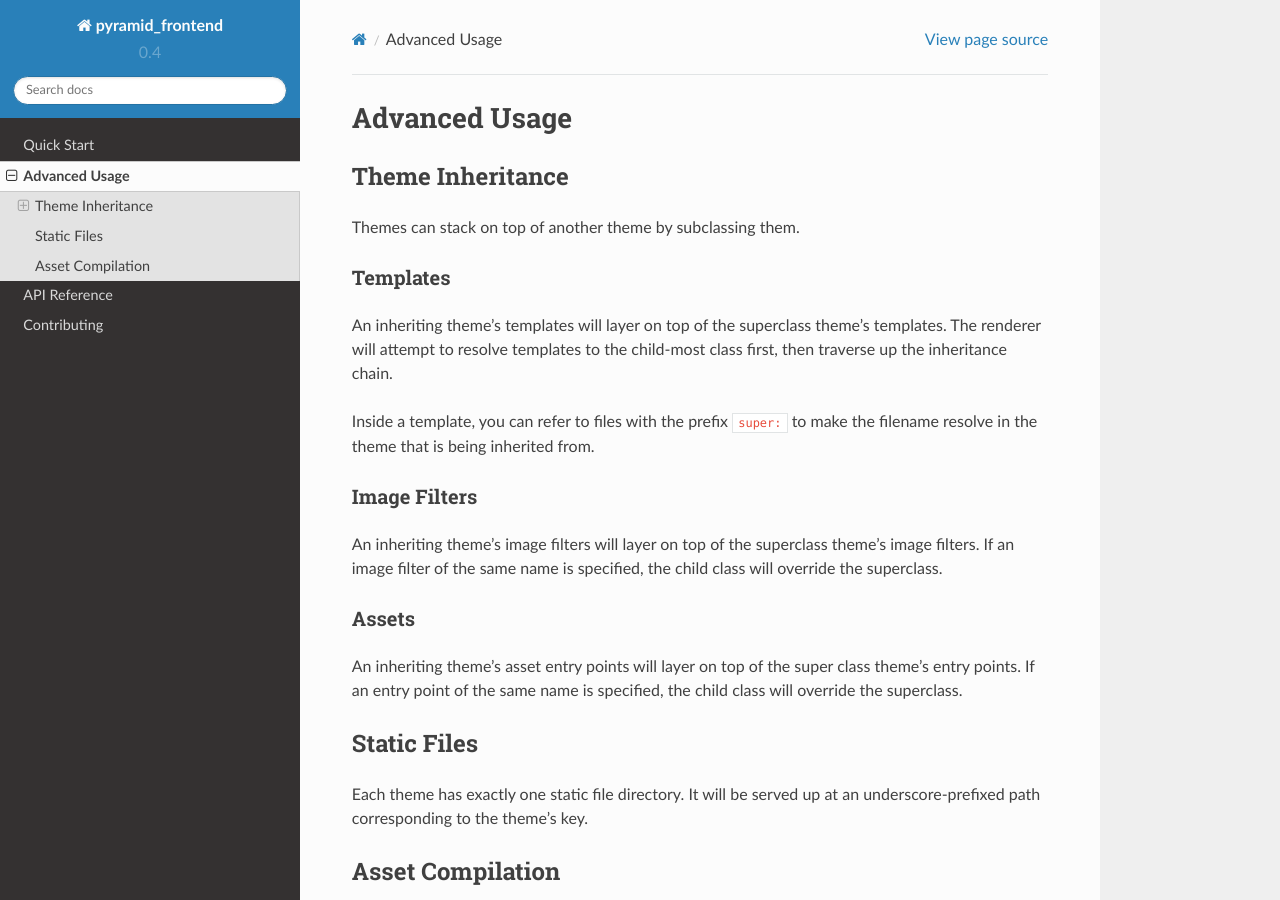
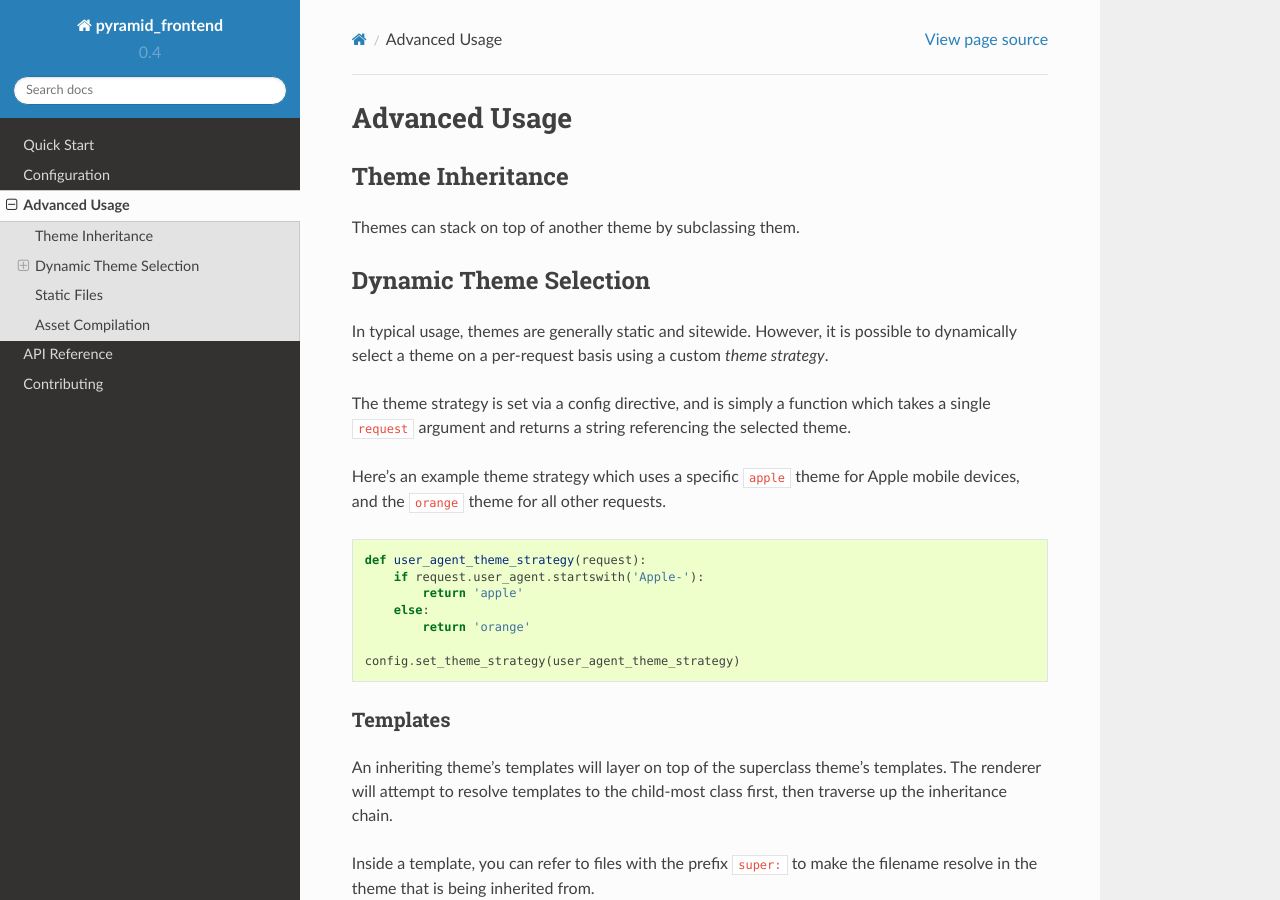
Before and after one commit to storborg/pyramid_frontend, a Sphinx documentation site: the page built from docs/advanced.rst, in a window 1280 px wide and 900 px high. Built offline with Sphinx 7.4.7 and the Read the Docs theme 2.0.0, drawn with Linux system fonts in a browser that asks for light colours.

Commit message:
Add narrative docs for settings keys and theme strategies

```diff
--- a/docs/advanced.rst
+++ b/docs/advanced.rst
@@ -6,6 +6,31 @@ Theme Inheritance
 -----------------
 
 Themes can stack on top of another theme by subclassing them.
+
+
+Dynamic Theme Selection
+-----------------------
+
+In typical usage, themes are generally static and sitewide. However, it is
+possible to dynamically select a theme on a per-request basis using a custom
+*theme strategy*.
+
+The theme strategy is set via a config directive, and is simply a function
+which takes a single ``request`` argument and returns a string referencing the
+selected theme.
+
+Here's an example theme strategy which uses a specific ``apple`` theme for
+Apple mobile devices, and the ``orange`` theme for all other requests.
+
+.. code-block:: python
+
+    def user_agent_theme_strategy(request):
+        if request.user_agent.startswith('Apple-'):
+            return 'apple'
+        else:
+            return 'orange'
+
+    config.set_theme_strategy(user_agent_theme_strategy)
 
 
 Templates
--- a/docs/index.rst
+++ b/docs/index.rst
@@ -20,6 +20,7 @@ Contents
     :maxdepth: 2
 
     quickstart
+    configuration
     advanced
     api
     contributing
```
Also changed, not shown: docs/configuration.rst (added, +38 -0 lines).
